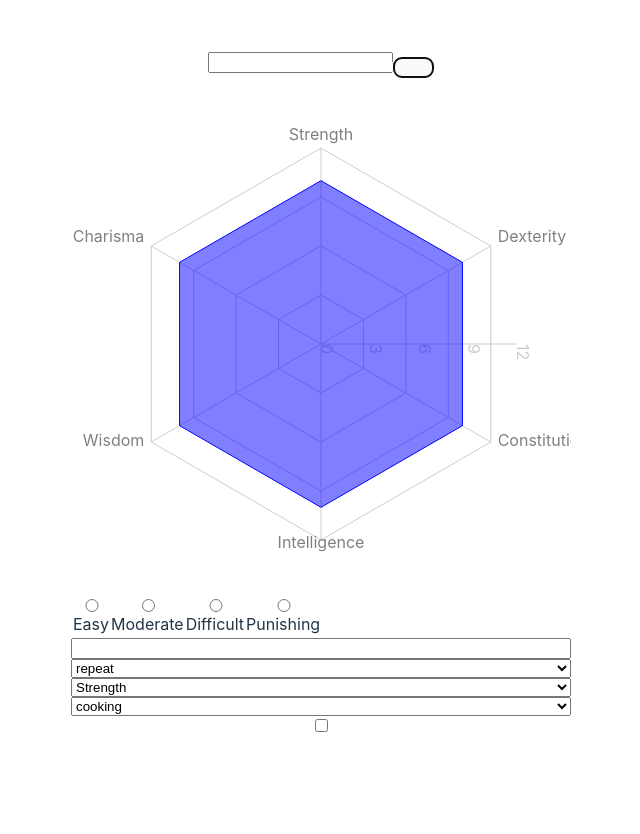
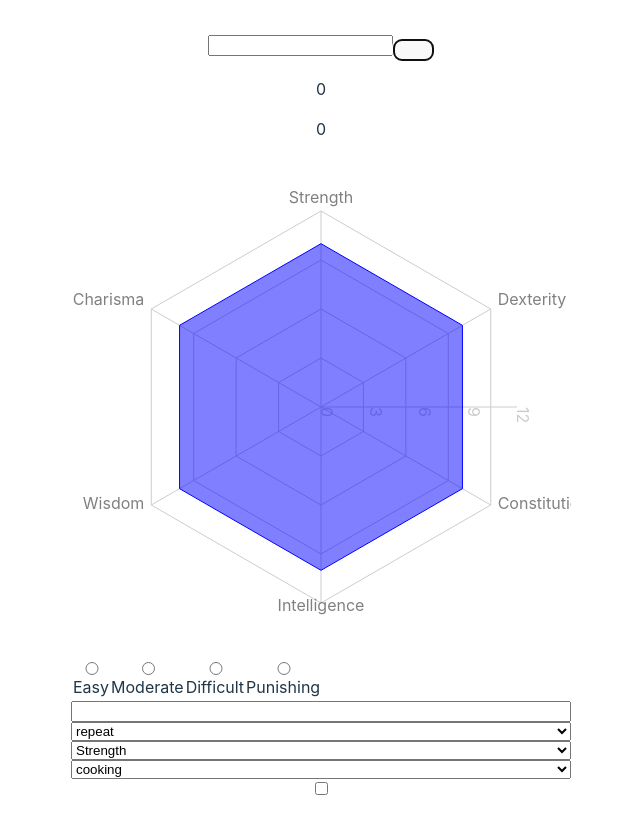
Before and after one commit to StiX1919/daily-management, a React (Vite) app: page / in a window 1280 px wide. Both pictures are taken after a click on the button 732 px from the left and 75 px from the top of the page. Shown: the top 834 px of the page, without its empty margins (319-959 px from the left). Before the commit the page ends 800 px from the top, so only its background shows below. Built offline with nearby package versions, Linux system fonts and the light colour scheme.

Commit message:
removeing note

```diff
--- a/src/components/List/List.tsx
+++ b/src/components/List/List.tsx
@@ -7,7 +7,23 @@ function List() {
     const [input, setInput] = useState('');
 
     const addToSkills = () => {
-        setSkills([...skills, input])
+        const skillObj = {
+            name: input,
+            lvl: 0,
+            progress: 0
+        }
+        setSkills([...skills, skillObj])
+    }
+
+    const skillTag = ({name, lvl, progress}) => {
+
+        return (
+            <div>
+                <p>{name}</p>
+                <p>{lvl}</p>
+                <p>{progress}</p>
+            </div>
+        )
     }
 
   return (
@@ -17,7 +33,7 @@ function List() {
             <button onClick={addToSkills}/>
         </div>
 
-        {skills.map(skill => <p>{skill}</p>)}
+        {skills.map(skill => skillTag(skill))}
     </>
   )
 }
```
